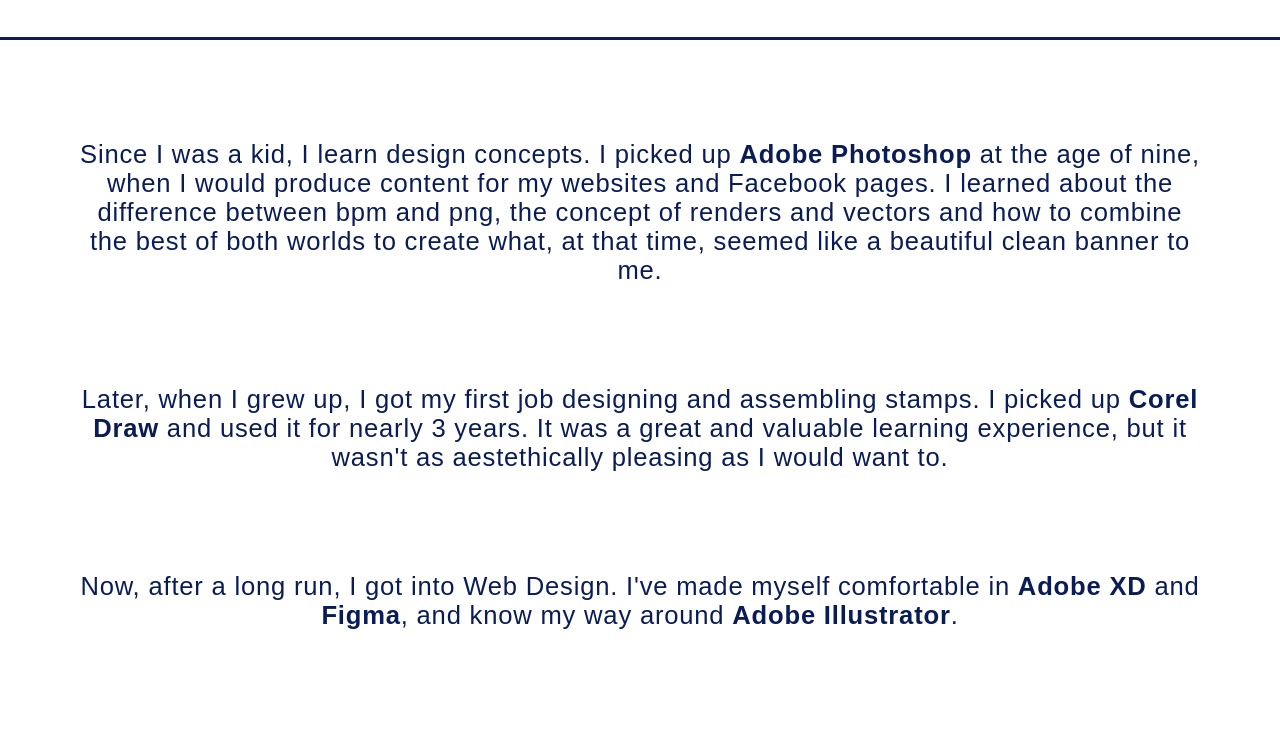
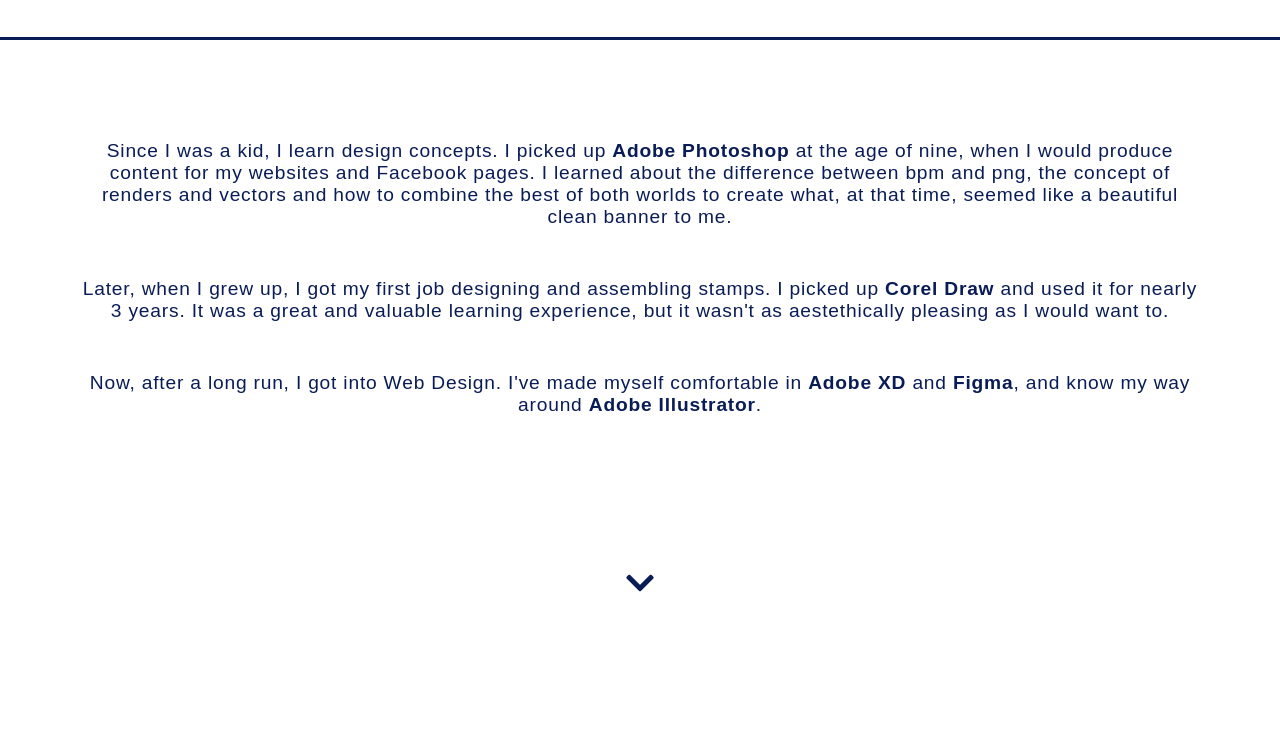
Before and after one commit to mateojacques/mateojacquesweb-portfolio, a plain HTML site: page design.html in a window 1280 px wide. Shown: the part 71-800 px from the top of the page. Drawn offline with Linux system fonts and the light colour scheme.

Commit message:
reduce font size

```diff
--- a/css/info.scss
+++ b/css/info.scss
@@ -244,6 +244,12 @@
       grid-template-columns: repeat(2, 1fr);
     }
   }
+
+  //DESIGN PAGE
+  #design-main p, #development-main p{
+    font-size: 1.2rem;
+    margin-bottom: 50px;
+  }
 }
 
 @media screen and (max-width: 1024px) {
```
Also changed, not shown: css/info.css, 1 other file.
